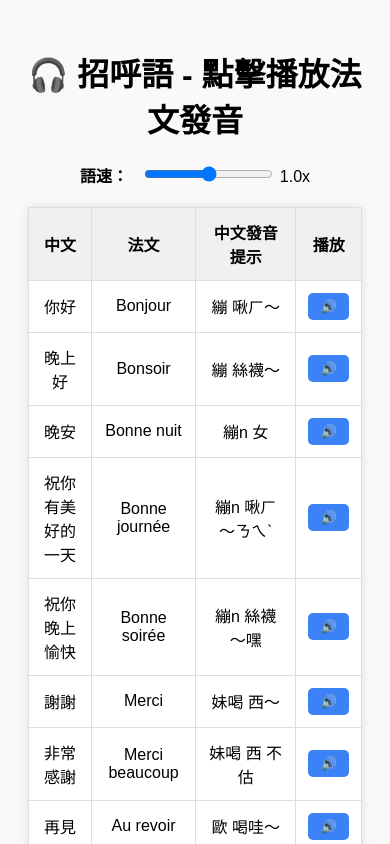
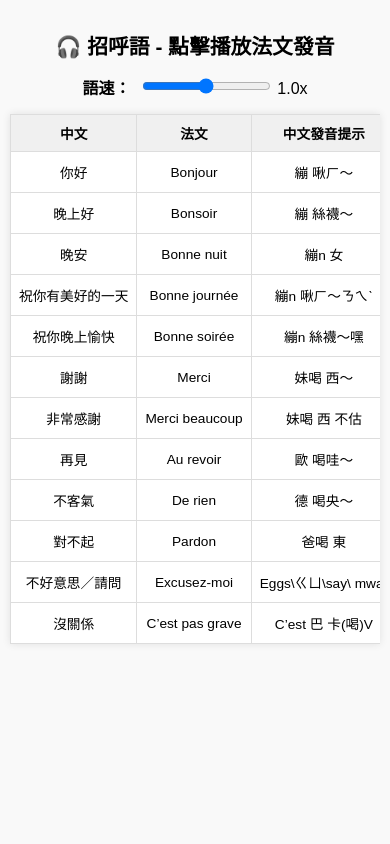
Before and after one commit to JLMSTW/vocab-sound-page, a plain HTML site: page index.html in a window 390 px wide. Shown: the top 844 px of the page. Drawn offline with Linux system fonts and the light colour scheme.

Commit message:
Update index.html

```diff
--- a/index.html
+++ b/index.html
@@ -2,38 +2,50 @@
 <html lang="fr">
 <head>
   <meta charset="UTF-8">
+  <meta name="viewport" content="width=device-width, initial-scale=1.0">
   <title>招呼語練習</title>
   <style>
     body {
       font-family: sans-serif;
       background-color: #f9f9f9;
-      padding: 20px;
+      padding: 10px;
+      margin: 0;
     }
+
     h1 {
       text-align: center;
+      font-size: 1.6em;
+      margin-top: 20px;
     }
+
     .controls {
       text-align: center;
-      margin-bottom: 20px;
+      margin: 15px 0;
     }
+
     .controls label {
-      margin-right: 10px;
+      margin-right: 5px;
       font-weight: bold;
     }
+
     table {
       width: 100%;
       border-collapse: collapse;
       background-color: white;
-      box-shadow: 0 0 10px rgba(0,0,0,0.1);
+      box-shadow: 0 0 8px rgba(0,0,0,0.1);
+      font-size: 0.95em;
     }
+
     th, td {
       border: 1px solid #ddd;
-      padding: 12px;
+      padding: 10px;
       text-align: center;
     }
+
     th {
       background-color: #f0f0f0;
     }
+
     button {
       padding: 6px 12px;
       border: none;
@@ -42,8 +54,32 @@
       border-radius: 5px;
       cursor: pointer;
     }
+
     button:hover {
       background-color: #2563eb;
+    }
+
+    /* ✅ 手機：表格可橫向滑動 */
+    @media (max-width: 600px) {
+      table {
+        display: block;
+        overflow-x: auto;
+        white-space: nowrap;
+      }
+
+      h1 {
+        font-size: 1.3em;
+      }
+
+      button {
+        padding: 5px 10px;
+        font-size: 0.85em;
+      }
+
+      th, td {
+        font-size: 0.9em;
+        padding: 8px;
+      }
     }
   </style>
 </head>
```
